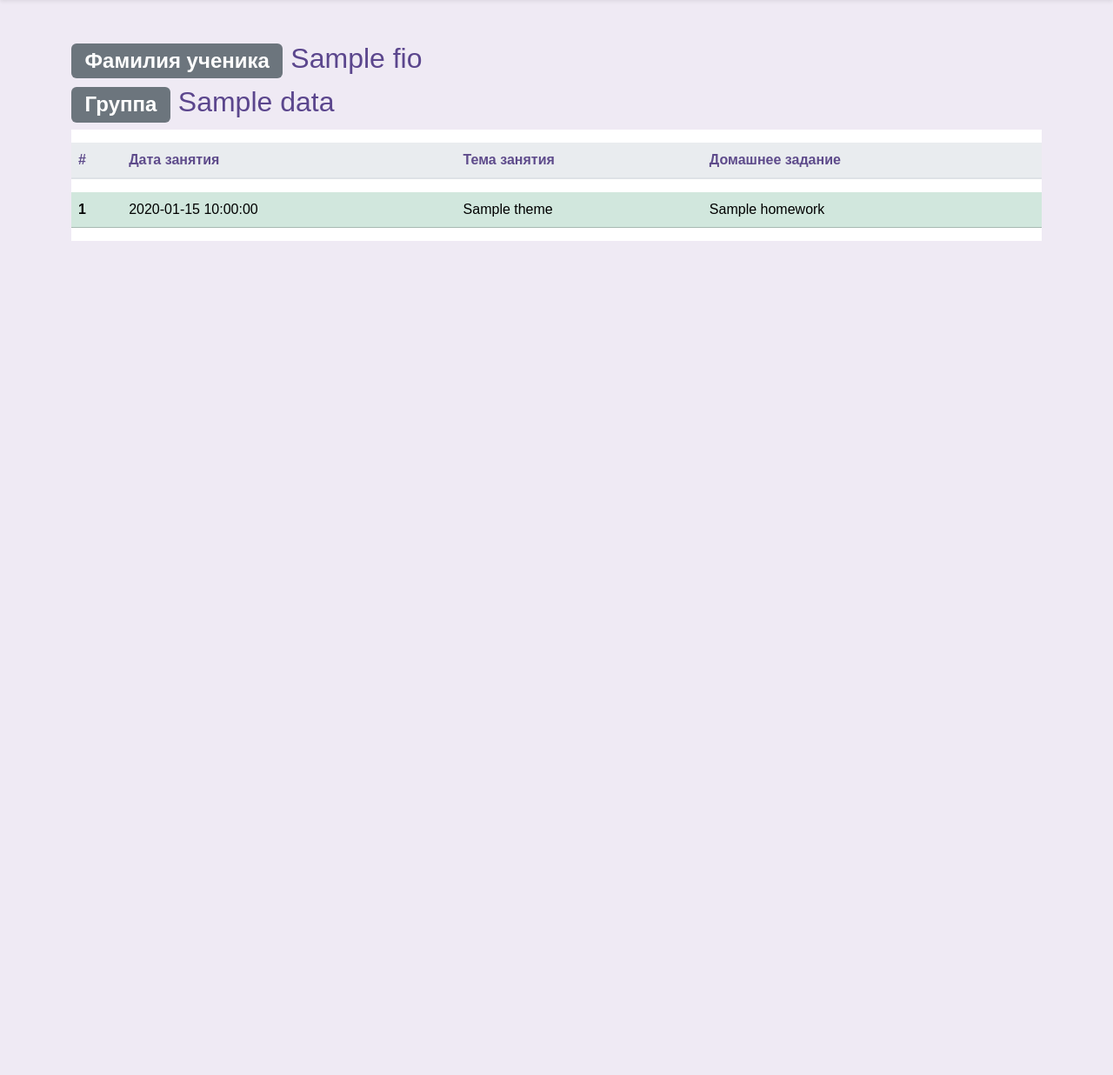
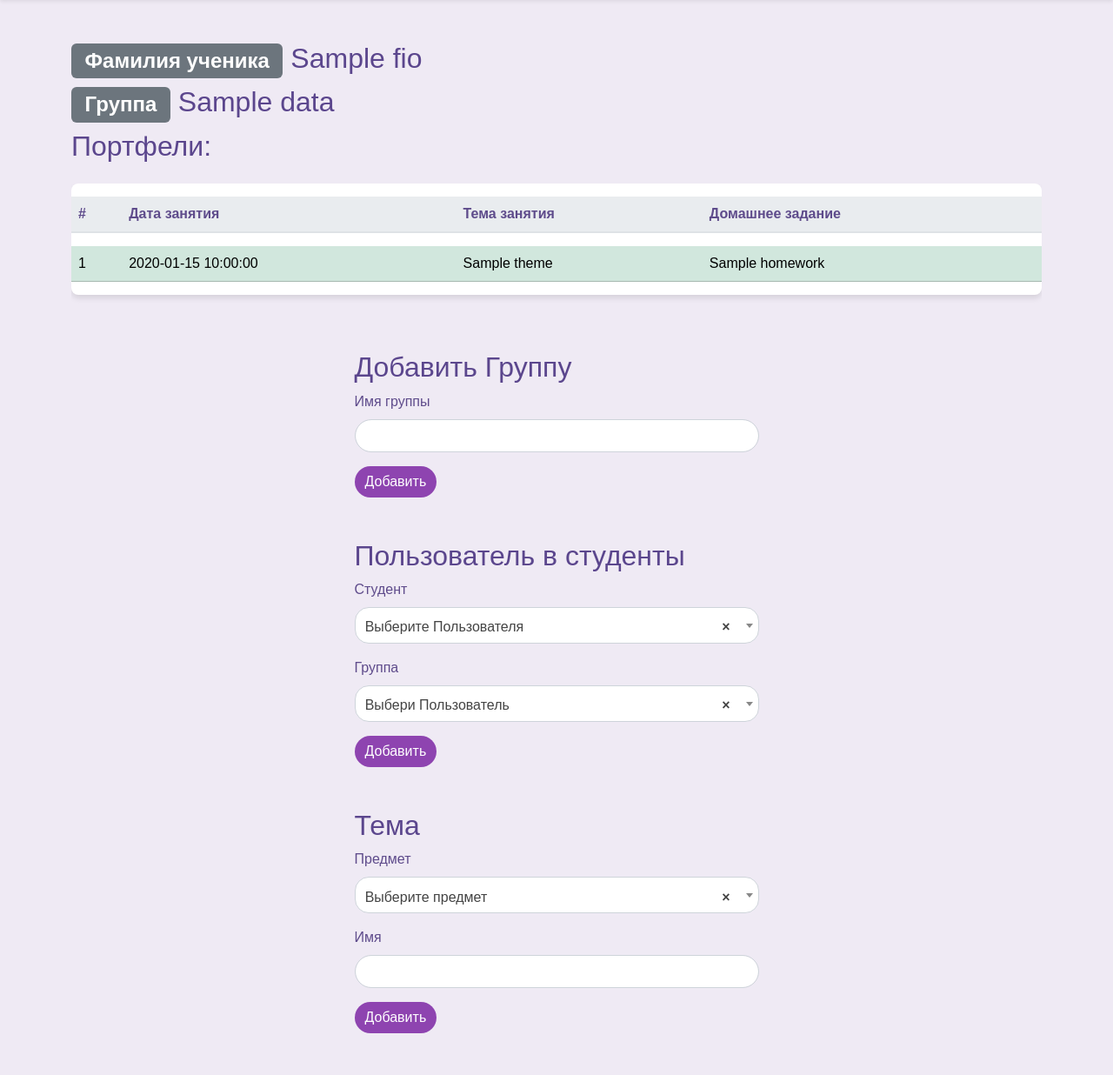
Before and after one commit to AndreyChuyan/app-teacher, a FastAPI app: template src/frontend/template/student/student.html in a window 1280 px wide. Shown: the part 66-1302 px from the top of the page at 87% size. Before the commit the page ends 343 px from the top, so only its background shows below. Run offline with FastAPI, Linux system fonts and the light colour scheme; the template is opened without the code that fills it: most values are stand-ins (such as "Sample title", 1, 10 or a date in 2020); some libraries are stand-ins or nearby versions.

Commit message:
Доработка проекта

```diff
--- a/src/frontend/template/student/student.html
+++ b/src/frontend/template/student/student.html
@@ -10,7 +10,14 @@
 
 <h2><span class="badge text-bg-secondary"> Группа </span> {{ data.group_name }} </h2>
 
-<table class="table">
+
+<div class="row">
+  <div class="col-12">
+    <!-- Заголовок таблицы Портфели -->
+    <h2 class="mb-4">Портфели:</h2>
+    <!-- Таблица Портфели -->
+    <div class="table-responsive">
+      <table class="table table-hover table-shadow table-rounded">
         <thead>
           <tr>
             <th scope="col">#</th>
@@ -20,25 +27,88 @@
           </tr>
         </thead>
         <tbody>
+          {% for row in data %}
           <tr class="table-success">
-      <th scope="row">1</th>
-      <td>{{ data.date }}</td>
-      <td>{{ data.theme }}</td>
-      <td>{{ data.homework }}</td>
+            <td>{{ row.id }}</td>
+            <td>{{ row.date }}</td>
+            <td>{{ row.theme }}</td>
+            <td>{{ row.homework }}</td>
           </tr>
-    <!-- <tr>
-      <th scope="row">2</th>
-      <td>Jacob</td>
-      <td>Thornton</td>
-      <td>@fat</td>
-    </tr>
-    <tr>
-      <th scope="row">3</th>
-      <td colspan="2">Larry the Bird</td>
-      <td>@twitter</td>
-    </tr> -->
+          {% endfor %}
         </tbody>
       </table>
+    </div>
+  </div>
+</div>
+
+
+
+
+<div class="d-flex justify-content-center">
+  <div class="mt-5 col-lg-5">
+    <h2>Добавить Группу</h2>
+    <form action="/group" method="post">
+
+      <div class="mb-3">
+        <label for="name" class="form-label">Имя группы</label>
+        <input type="text" class="form-control" id="name" name="name" required>
+      </div>
+
+      <button type="submit" class="btn btn-primary">Добавить</button>
+    </form>
+  </div>
+</div>
+
+
+<div class="d-flex justify-content-center">
+  <div class="mt-5 col-lg-5">
+    <h2>Пользователь в студенты</h2>
+    <form action="/create-student" method="post">
+      <div class="mb-3">
+        <label for="group_id" class="form-label">Студент</label>
+        <select class="form-control select2" id="user_id" name="user_id" required data-allow-clear="true">
+          <option value="">Выберите Пользователя</option>
+          {% for user in users %}
+          <option value="{{user.id}}">{{user.fio}}</option>
+          {% endfor %}
+        </select>
+      </div>
+      <div class="mb-3">
+        <label for="group_id" class="form-label">Группа</label>
+        <select class="form-select select2" id="group_id" name="group_id" required data-allow-clear="true">
+          <option value="">Выбери Пользователь</option>
+          {% for group in groups %}
+          <option value="{{group.id}}">{{group.name}}</option>
+          {% endfor %}
+        </select>
+      </div>
+      <button type="submit" class="btn btn-primary">Добавить</button>
+    </form>
+  </div>
+</div>
+
+
+<div class="d-flex justify-content-center">
+  <div class="mt-5 col-lg-5">
+    <h2>Тема</h2>
+    <form action="/theme" method="post">
+      <div class="mb-3">
+        <label for="discipline_id" class="form-label">Предмет</label>
+        <select class="form-control select2" id="discipline_id" name="discipline_id" required data-allow-clear="true">
+          <option value="">Выберите предмет</option>
+          {% for discipline in disciplines %}
+          <option value="{{discipline.id}}">{{discipline.name}}</option>
+          {% endfor %}
+        </select>
+      </div>
+      <div class="mb-3">
+        <label for="name" class="form-label">Имя</label>
+        <input type="text" class="form-control" id="name" name="name" required>
+      </div>
+      <button type="submit" class="btn btn-primary">Добавить</button>
+    </form>
+  </div>
+</div>
 
 
 
```
Also changed, not shown: src/frontend/router.py (+57 -2 lines), src/user/crud.py (+43 -10 lines), src/test.db. Lines whose indentation alone changed are shown as unchanged.
